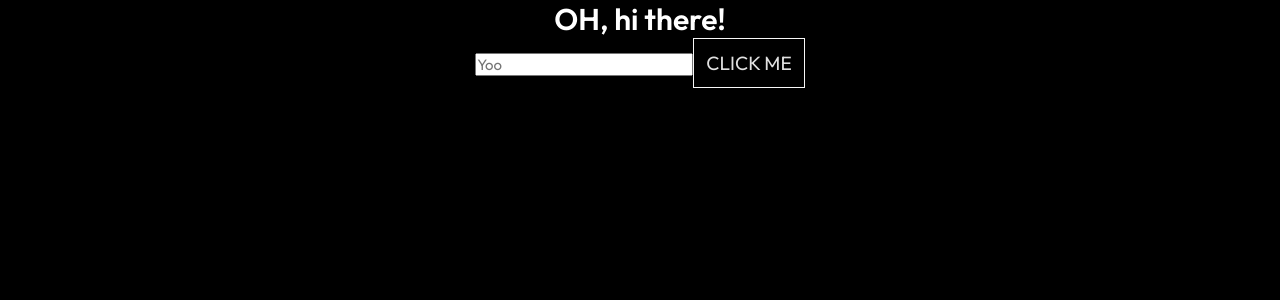
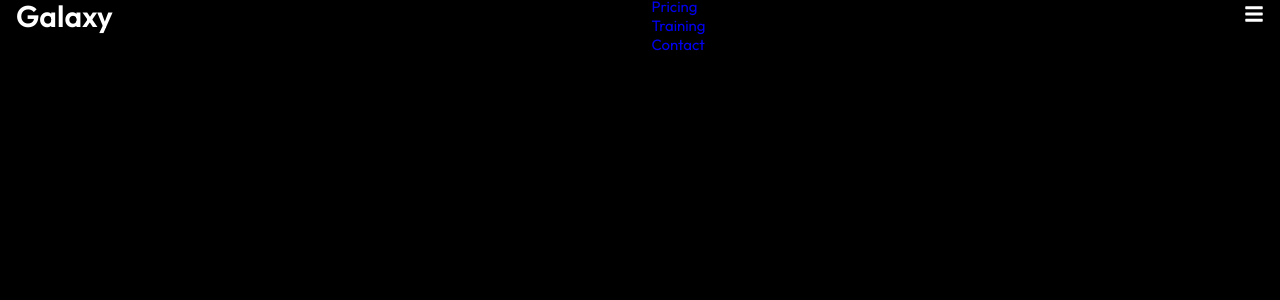
Before and after one commit to Thiagoow/GalaxyTravel-ReactJs-Website, a React (Vite) app: page / in a window 1280 px wide. Shown: the top 300 px of the page. Built offline with nearby package versions, Linux system fonts and the light colour scheme.

Commit message:
Project fully setup with SCSS

```diff
--- a/index.html
+++ b/index.html
@@ -5,8 +5,8 @@
     <meta name="viewport" content="width=device-width, initial-scale=1.0" />
     <!--==================== FAVICON ====================-->
     <link rel="icon" type="image/svg+xml" href="./src/assets/img/favicon.svg" />
-    <!--========== CSS ==========-->
-    <link rel="stylesheet" href="./src/assets/css/styles.css" />
+    <!--========== SCSS ==========-->
+    <link rel="stylesheet" href="./src/assets/scss/styles.scss" />
     <!--========== Title ==========-->
     <title>Galaxy Travel</title>
   </head>
--- a/package.json
+++ b/package.json
@@ -10,7 +10,8 @@
     "react": "^17.0.2",
     "react-dom": "^17.0.2",
     "react-icons": "^4.3.1",
-    "react-router-dom": "^6.2.1"
+    "react-router-dom": "^6.2.1",
+    "sass": "^1.49.7"
   },
   "devDependencies": {
     "@vitejs/plugin-react": "^1.1.4",
--- a/src/assets/css/styles.css
+++ /dev/null
@@ -1,121 +0,0 @@
-/*===== GOOGLE FONTS =====*/
-@import url("https://fonts.googleapis.com/css2?family=Outfit:wght@200;400;600;800&display=swap");
-
-/*===== VARIABLES CSS =====*/
-:root {
-  /*========== Colors ==========*/
-  --first-color: #fd7434;
-  --first-color-alt: #ff6600;
-  --secondary-color: #2268ff;
-  --secondary-color-alt: #1b36b1;
-  --title-color: #ffffff;
-  --txt-color: #e0e0e0;
-  --txt-color-light: #afafaf;
-  --body-color: #000000;
-  --container-color: #f7f7f7;
-  --input-color: #f1f1f1;
-  --shadow-color: rgba(255, 255, 255, 0.2);
-  --border-color: #cfcfcf;
-
-  /*========== Font and Typography ==========*/
-  --body-font: "Outfit", sans-serif;
-
-  /* .5rem = 8px, 1rem = 16px, 1.5rem = 24px ... */
-  --biggest-font-size: 1.75rem;
-  --h1-font-size: 1.5rem;
-  --h2-font-size: 1.25rem;
-  --h3-font-size: 1rem;
-  --normal-font-size: 0.938rem;
-  --small-font-size: 0.813rem;
-  --smaller-font-size: 0.75rem;
-  --tiny-font-size: 0.625rem;
-
-  /*========== Font Weight ==========*/
-  --font-extra-light: 200;
-  --font-semi-bold: 600;
-  --font-bolder: 800;
-
-  /*========== Margins ==========*/
-  /* .25rem = 4px, .5rem = 8px, .75rem = 12px ... */
-  --mb-1: 0.5rem;
-  --mb-2: 1rem;
-  --mb-3: 1.5rem;
-  --mb-4: 2rem;
-  --mb-5: 2.5rem;
-  --mb-6: 3rem;
-
-  /*========== Z-index ==========*/
-  --z-tooltip: 10;
-  --z-fixed: 100;
-
-  /*========== Border Radius ===========*/
-  --border-outside-radius: 15px;
-  --border-inside-radius: 20px;
-}
-
-/*========== BASE ==========*/
-*,
-::before,
-::after {
-  margin: 0;
-  padding: 0;
-  box-sizing: border-box;
-}
-html {
-  scroll-behavior: smooth;
-}
-body,
-button,
-input,
-textarea {
-  font-family: var(--body-font);
-  font-size: var(--normal-font-size);
-}
-body {
-  background: var(--body-color);
-  color: var(--txt-color);
-  transition: 0.4s; /* for dark/light mode animation */
-}
-
-/*========== CSS Reset ==========*/
-h1,
-h2,
-h3 {
-  color: var(--title-color);
-  font-weight: var(--font-semi-bold);
-}
-
-ul {
-  list-style: none;
-}
-
-a {
-  text-decoration: none;
-}
-
-button {
-  cursor: pointer;
-  border: none;
-  outline: none;
-}
-
-img {
-  max-width: 100%;
-  height: auto;
-}
-
-/*========== CLASS CSS ==========*/
-.btn {
-  padding: 0.75rem 0.75rem;
-  font-size: 1.2rem;
-  text-transform: uppercase;
-  color: var(--txt-color);
-  background: none;
-  border: 1px solid var(--container-color);
-}
-.btn-light {
-  background: rgba(255, 255, 255, 0.2);
-}
-.btn:hover {
-  background: rgba(255, 255, 255, 0.2);
-}
--- /dev/null
+++ b/src/assets/scss/base/_base.scss
@@ -0,0 +1,52 @@
+@import "../global/variables";
+
+/*========== BASE ==========*/
+*,
+::before,
+::after {
+  margin: 0;
+  padding: 0;
+  box-sizing: border-box;
+}
+html {
+  scroll-behavior: smooth;
+}
+body,
+button,
+input,
+textarea {
+  font-family: $body-font;
+  font-size: $normal-font-size;
+}
+body {
+  background: $body-color;
+  color: $txt-color;
+  transition: 0.4s; /* for dark/light mode animation */
+}
+
+/*========== CSS Reset ==========*/
+h1,
+h2,
+h3 {
+  color: $title-color;
+  font-weight: $font-semi-bold;
+}
+
+ul {
+  list-style: none;
+}
+
+a {
+  text-decoration: none;
+}
+
+button {
+  cursor: pointer;
+  border: none;
+  outline: none;
+}
+
+img {
+  max-width: 100%;
+  height: auto;
+}
--- /dev/null
+++ b/src/assets/scss/components/_TopNavBar.scss
@@ -0,0 +1,16 @@
+@import "../global/variables";
+
+.header {
+  position: fixed;
+  width: 100%;
+  height: 2rem;
+  display: flex;
+  justify-content: space-between;
+  align-items: center;
+  padding: 1rem;
+  z-index: 10;
+}
+
+.header-bg {
+  background: $first-color;
+}
--- /dev/null
+++ b/src/assets/scss/components/_buttons.scss
@@ -0,0 +1,17 @@
+@import "../global/variables";
+
+/*========== BUTTONS ==========*/
+.btn {
+  padding: 0.75rem 0.75rem;
+  font-size: 1.2rem;
+  text-transform: uppercase;
+  color: $txt-color;
+  background: none;
+  border: 1px solid $container-color;
+}
+.btn-light {
+  background: rgba(255, 255, 255, 0.2);
+}
+.btn:hover {
+  background: rgba(255, 255, 255, 0.2);
+}
--- /dev/null
+++ b/src/assets/scss/components/_mediaqueries.scss
@@ -0,0 +1 @@
+@import "../global/variables";
--- /dev/null
+++ b/src/assets/scss/global/_variables.scss
@@ -0,0 +1,54 @@
+/*===== GOOGLE FONTS =====*/
+@import url("https://fonts.googleapis.com/css2?family=Outfit:wght@200;400;600;800&display=swap");
+
+/*===== VARIABLES CSS =====*/
+
+/* :root { */
+/*========== Colors ==========*/
+$first-color: #fd7434;
+$first-color-alt: #ff6600;
+$secondary-color: #2268ff;
+$secondary-color-alt: #1b36b1;
+$title-color: #ffffff;
+$txt-color: #e0e0e0;
+$txt-color-light: #afafaf;
+$body-color: #000000;
+$container-color: #f7f7f7;
+$input-color: #f1f1f1;
+$shadow-color: rgba(255, 255, 255, 0.2);
+$border-color: #cfcfcf;
+
+/*========== Font and Typography ==========*/
+$body-font: "Outfit", sans-serif;
+
+/* .5rem = 8px, 1rem = 16px, 1.5rem = 24px ... */
+$biggest-font-size: 1.75rem;
+$h1-font-size: 1.5rem;
+$h2-font-size: 1.25rem;
+$h3-font-size: 1rem;
+$normal-font-size: 0.938rem;
+$small-font-size: 0.813rem;
+$smaller-font-size: 0.75rem;
+$tiny-font-size: 0.625rem;
+
+/*========== Font Weight ==========*/
+$font-extra-light: 200;
+$font-semi-bold: 600;
+$font-bolder: 800;
+
+/*========== Margins ==========*/
+/* .25rem = 4px, .5rem = 8px, .75rem = 12px ... */
+$mb-1: 0.5rem;
+$mb-2: 1rem;
+$mb-3: 1.5rem;
+$mb-4: 2rem;
+$mb-5: 2.5rem;
+$mb-6: 3rem;
+
+/*========== Z-index ==========*/
+$z-tooltip: 10;
+$z-fixed: 100;
+
+/*========== Border Radius ===========*/
+$border-outside-radius: 15px;
+$border-inside-radius: 20px;
--- /dev/null
+++ b/src/assets/scss/styles.scss
@@ -0,0 +1,10 @@
+// Import of partial files
+@import "global/variables";
+@import "base/base";
+/*
+@import "theme/theme";
+@import "layout/layout";
+*/
+@import "components/buttons";
+@import "components/mediaqueries";
+@import "components/TopNavBar";
--- /dev/null
+++ b/src/components/molecules/TopNavBar.jsx
@@ -0,0 +1,53 @@
+import React from "react";
+import { Link } from "react-router-dom";
+import { FaBars, FaTimes } from "react-icons/fa";
+
+const TopNavBar = () => {
+  const [click, setClick] = React.useState(false);
+  const openMenu = () => setClick(!click);
+
+  const [color, setColor] = React.useState(false);
+
+  const changeHeaderColor = () => {
+    if (window.scrollY >= 100) {
+      setColor(true);
+    } else {
+      setColor(false);
+    }
+  };
+
+  window.addEventListener("scroll", changeHeaderColor);
+
+  return (
+    <div className={color ? "header header-bg" : "header"}>
+      <Link to="/">
+        <h1>Galaxy</h1>
+      </Link>
+
+      <ul className={click ? "nav-menu-active" : "nav-menu"}>
+        <li>
+          <Link to="/">Home</Link>
+        </li>
+        <li>
+          <Link to="/pricing">Pricing</Link>
+        </li>
+        <li>
+          <Link to="/training">Training</Link>
+        </li>
+        <li>
+          <Link to="/contact">Contact</Link>
+        </li>
+      </ul>
+
+      <div className="hamburguer" onClick={openMenu}>
+        {click ? (
+          <FaTimes size={20} style={{ color: "#fff" }} />
+        ) : (
+          <FaBars size={20} style={{ color: "#fff" }} />
+        )}
+      </div>
+    </div>
+  );
+};
+
+export default TopNavBar;
--- a/src/components/pages/Home.jsx
+++ b/src/components/pages/Home.jsx
@@ -1,12 +1,11 @@
 import React from "react";
+import TopNavBar from "../molecules/TopNavBar";
 
 const Home = () => {
   return (
-    <div align="center">
-      <h1>OH, hi there!</h1>
-      <input type="text" placeholder="Yoo" />
-      <button class="btn">Click Me</button>
-    </div>
+    <>
+      <TopNavBar />
+    </>
   );
 };
 
```
Also changed, not shown: 1 other file (tests, documents, lock files or other folders).
